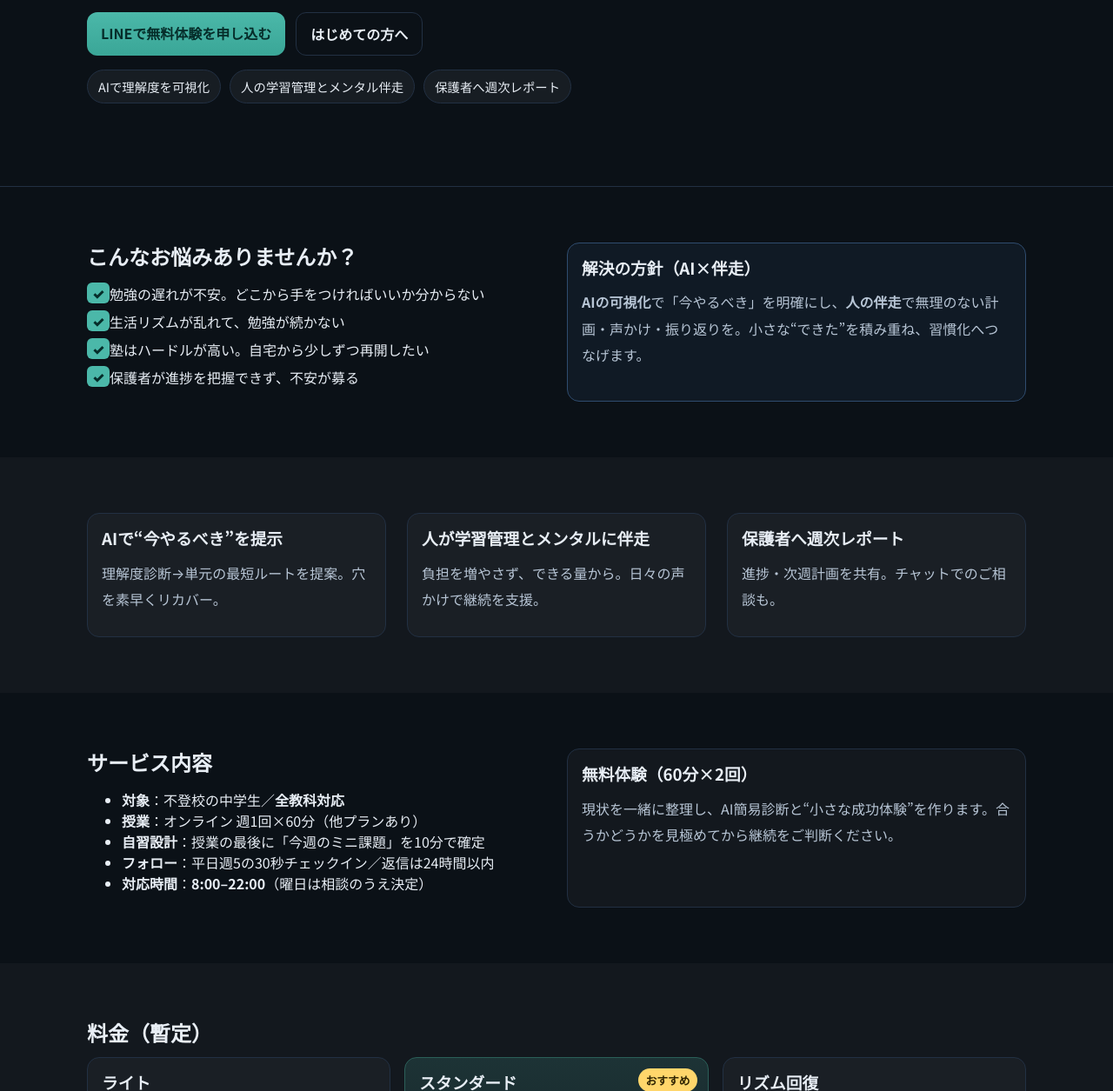
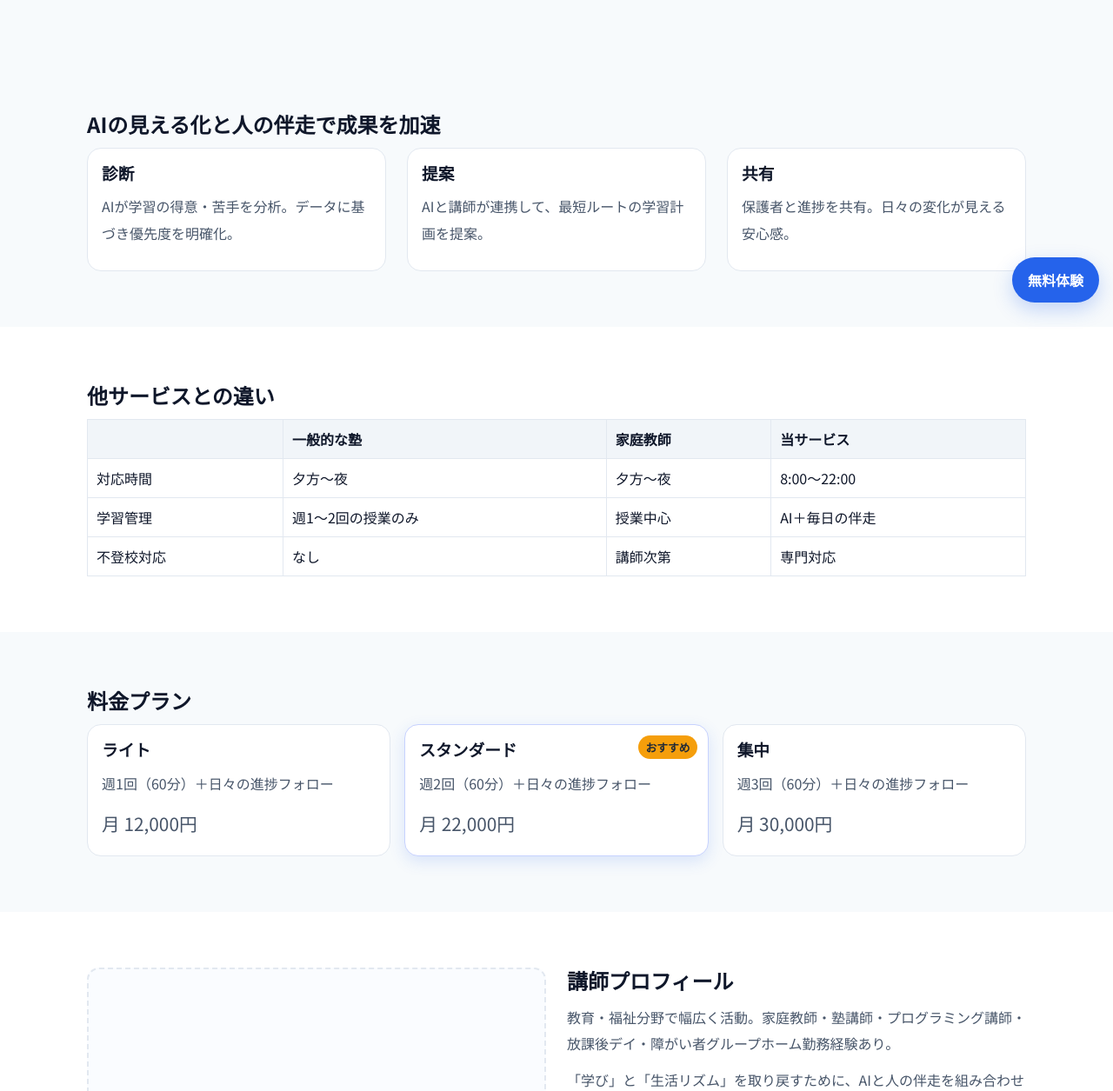
Before and after one commit to kaokoa21/-ai-tutor-lp, a plain HTML site: page index.html in a window 1280 px wide. Shown: the part 436-1691 px from the top of the page at 87% size. Drawn offline with Linux system fonts and the light colour scheme.

Commit message:
index.html を更新

```diff
--- a/index.html
+++ b/index.html
@@ -3,52 +3,96 @@
 <head>
 <meta charset="utf-8">
 <meta name="viewport" content="width=device-width, initial-scale=1">
-<meta name="color-scheme" content="light dark">
+<meta name="color-scheme" content="light">
 <title>AI×伴走｜不登校専門オンライン家庭教師｜無料体験（60分×2回）</title>
-<meta name="description" content="AIが分析、人が伴走。不登校の中学生専門オンライン家庭教師。全教科対応／無料体験（60分×2回）／対応時間 8:00–22:00。LINEから簡単に申し込めます。">
-<link rel="preconnect" href="https://fonts.googleapis.com"><link rel="preconnect" href="https://fonts.gstatic.com" crossorigin>
+<meta name="description" content="不登校の中学生専門オンライン家庭教師。AIが分析、人が伴走。全教科対応／無料体験（60分×2回）／対応時間 8:00–22:00。LINEから簡単申込。">
+<link rel="preconnect" href="https://fonts.googleapis.com">
+<link rel="preconnect" href="https://fonts.gstatic.com" crossorigin>
 <link href="https://fonts.googleapis.com/css2?family=Noto+Sans+JP:wght@400;600;700&display=swap" rel="stylesheet">
 <style>
-:root{--bg:#0c1116;--ink:#e8eef5;--sub:#b7c5d5;--line:#223043;--key:#4bb8a9;--key-ink:#062d2a;--acc:#6ba2ff;--accent:#ffd66b}
-*{box-sizing:border-box}html,body{margin:0;padding:0}
-body{font-family:'Noto Sans JP',system-ui,-apple-system,'Segoe UI',Roboto,'Helvetica Neue',Arial,'Hiragino Kaku Gothic ProN','Meiryo',sans-serif;background:#0b1117;color:var(--ink)}
-a{color:inherit}main{display:block}
+:root{
+  /* Theme A: Warm Light */
+  --bg:#F7FAFC;           /* base */
+  --panel:#FFFFFF;
+  --ink:#0F172A;          /* text */
+  --sub:#475569;          /* secondary text */
+  --line:#E2E8F0;         /* border */
+  --key:#2563EB;          /* primary button */
+  --key-ink:#FFFFFF;      /* primary text */
+  --acc:#F59E0B;          /* accent */
+  --muted:#94A3B8;        /* muted */
+}
+*{box-sizing:border-box}
+html,body{margin:0;padding:0}
+body{
+  font-family:'Noto Sans JP',system-ui,-apple-system,'Segoe UI',Roboto,'Helvetica Neue',Arial,'Hiragino Kaku Gothic ProN','Meiryo',sans-serif;
+  color:var(--ink); background:var(--bg);
+}
+a{color:inherit}
+img{max-width:100%; display:block}
 .container{width:min(1080px,92%);margin:0 auto}
-.section{padding:64px 0}.section.alt{background:rgba(255,255,255,.03)}
-h1,h2,h3{line-height:1.3;margin:0 0 12px}p{line-height:1.9;margin:0 0 12px;color:var(--sub)}small{color:var(--sub)}
-.header{position:sticky;top:0;z-index:9;background:rgba(12,17,22,.7);backdrop-filter:blur(10px);border-bottom:1px solid var(--line)}
+.section{padding:64px 0}
+.section.alt{background:var(--panel)}
+h1,h2,h3{line-height:1.25;margin:0 0 12px}
+p{line-height:1.9;margin:0 0 12px;color:var(--sub)}
+small{color:var(--muted)}
+hr{border:none;border-top:1px solid var(--line);margin:24px 0}
+/* Header */
+.header{position:sticky;top:0;z-index:10;background:rgba(255,255,255,.9);backdrop-filter:blur(8px);border-bottom:1px solid var(--line)}
 .header .inner{display:flex;align-items:center;justify-content:space-between;padding:12px 0}
-.brand{font-weight:700;text-decoration:none}.nav a{margin-left:14px;text-decoration:none;opacity:.9}
+.brand{font-weight:800;text-decoration:none;color:var(--ink)}
+.nav a{margin-left:16px;text-decoration:none;color:var(--ink);opacity:.8}
 .btn{display:inline-block;padding:12px 16px;border-radius:12px;border:1px solid var(--line);text-decoration:none;font-weight:700}
-.btn.primary{background:linear-gradient(180deg,var(--key),#3aa697);border:none;color:var(--key-ink)}.btn.ghost{background:transparent}.btn.big{padding:16px 20px;border-radius:14px;font-size:1.05rem}
-
-/* --- Hero & mobile hotfix --- */
-.hero{min-height:72vh;padding:120px 0 48px;border-bottom:1px solid var(--line);
-  display:flex;align-items:center;background:
-  radial-gradient(1200px 500px at 80% -10%, rgba(75,184,169,.25), transparent 60%),
-  radial-gradient(1000px 400px at -10% 0%, rgba(107,162,255,.18), transparent 60%)}
-.hero h1{font-size:clamp(26px,4.1vw,42px)}
-.underline{background:linear-gradient(90deg,var(--key),var(--acc));padding:.05em .25em;border-radius:.25rem;color:#081316}
-.lead{font-size:1.12rem}.cta{display:flex;gap:12px;margin:14px 0 4px}
-.badges{display:flex;gap:10px;flex-wrap:wrap;list-style:none;padding:0}
-.badges li{border:1px solid var(--line);background:rgba(255,255,255,.05);padding:8px 12px;border-radius:999px;font-size:.9rem}
-.grid-2{display:grid;grid-template-columns:1fr 1fr;gap:24px}.grid-3{display:grid;grid-template-columns:repeat(3,1fr);gap:24px}
-.card{background:rgba(255,255,255,.03);border:1px solid var(--line);border-radius:14px;padding:16px}.note{background:rgba(107,162,255,.06);border-color:#2f4c6f}
-.check{list-style:none;padding-left:0}.check li{position:relative;padding-left:26px;margin:8px 0;color:var(--ink)}
-.check li::before{content:'✓';position:absolute;left:0;top:-1px;background:var(--key);color:var(--key-ink);border-radius:6px;padding:0 6px;font-weight:900}
+.btn.primary{background:var(--key);color:var(--key-ink);border-color:transparent}
+.btn.ghost{background:#EEF2FF;color:#1E3A8A;border-color:#C7D2FE}
+.btn.big{padding:16px 20px;border-radius:14px;font-size:1.05rem}
+/* Hero */
+.hero{padding:80px 0 64px;background:radial-gradient(800px 300px at 10% 0%, #E0F2FE 0%, transparent 60%),radial-gradient(900px 420px at 100% 10%, #FEF3C7 0%, transparent 60%)}
+.hero h1{font-size:clamp(28px,4.4vw,44px)}
+.lead{font-size:1.12rem}
+.cta{display:flex;gap:12px;margin:16px 0 4px;flex-wrap:wrap}
+.badges{display:flex;gap:10px;flex-wrap:wrap;list-style:none;padding:0;margin:12px 0 0}
+.badges li{background:#EEF2FF;border:1px solid #E0E7FF;padding:8px 12px;border-radius:999px;font-size:.9rem;color:#1E3A8A}
+/* Grids & Cards */
+.grid-2{display:grid;grid-template-columns:1fr 1fr;gap:24px}
+.grid-3{display:grid;grid-template-columns:repeat(3,1fr);gap:24px}
+.card{background:var(--panel);border:1px solid var(--line);border-radius:16px;padding:16px}
+.card.note{border-color:#FDE68A;background:#FFFBEB}
+/* Check list */
+.check{list-style:none;padding-left:0}
+.check li{position:relative;padding-left:28px;margin:8px 0;color:var(--ink)}
+.check li::before{content:'✓';position:absolute;left:0;top:-1px;background:var(--key);color:#fff;border-radius:6px;padding:0 6px;font-weight:900}
+/* Steps */
+.steps{display:grid;grid-template-columns:repeat(3,1fr);gap:12px;counter-reset:step}
+.steps li{list-style:none;border:1px dashed var(--line);border-radius:12px;padding:14px;background:var(--panel)}
+.steps li::before{counter-increment:step;content:counter(step);display:inline-grid;place-items:center;width:28px;height:28px;border-radius:999px;background:var(--acc);color:#1F2937;font-weight:800;margin-right:8px}
+/* Plans */
 .plans{display:grid;grid-template-columns:repeat(3,1fr);gap:16px}
-.plan{border:1px solid var(--line);border-radius:14px;padding:16px;background:rgba(255,255,255,.03);position:relative}
-.plan.featured{background:linear-gradient(180deg, rgba(75,184,169,.17), rgba(75,184,169,.05));border-color:#2b5f58}
-.plan .badge{position:absolute;right:12px;top:12px;background:var(--accent);color:#2d2200;font-weight:800;padding:4px 8px;border-radius:999px;font-size:.8rem}
-.price{font-size:1.3rem;margin:8px 0 0}.meta{font-size:.95rem;color:var(--sub)}
-.steps{display:grid;grid-template-columns:repeat(3,1fr);gap:12px;counter-reset:step}
-.steps li{list-style:none;border:1px dashed var(--line);border-radius:12px;padding:14px;background:rgba(255,255,255,.02)}
-.steps li::before{counter-increment:step;content:counter(step);display:inline-grid;place-items:center;width:28px;height:28px;border-radius:999px;background:var(--acc);color:#061022;font-weight:800;margin-right:8px}
+.plan{border:1px solid var(--line);border-radius:16px;padding:16px;background:var(--panel);position:relative}
+.plan.featured{box-shadow:0 6px 18px rgba(37,99,235,.15);border-color:#C7D2FE}
+.plan .badge{position:absolute;right:12px;top:12px;background:#F59E0B;color:#1F2937;font-weight:800;padding:4px 8px;border-radius:999px;font-size:.8rem}
+.price{font-size:1.3rem;margin:8px 0 0}
+.meta{font-size:.95rem;color:var(--sub)}
+/* Profile */
 .profile{display:grid;grid-template-columns:1fr 1fr;gap:24px}
-.placeholder{aspect-ratio:1/1;border:2px dashed var(--line);border-radius:14px;display:grid;place-items:center;color:var(--sub)}
-.faq details{background:rgba(255,255,255,.03);border:1px solid var(--line);border-radius:12px;padding:12px;margin:8px 0}
-.contact{text-align:center}.footer{border-top:1px solid var(--line);padding:18px 0;background:rgba(255,255,255,.02)}
-@media (max-width:900px){.grid-2,.grid-3,.plans,.steps,.profile{grid-template-columns:1fr}.nav a:not(.btn){display:none}}
+.placeholder{aspect-ratio:1/1;border:2px dashed var(--line);border-radius:14px;display:grid;place-items:center;color:var(--muted);background:#fafcff}
+/* Comparison */
+.compare{width:100%;border-collapse:collapse}
+.compare th,.compare td{border:1px solid var(--line);padding:10px;text-align:left}
+.compare th{background:#F1F5F9}
+/* Floating CTA */
+.fab{
+  position:fixed;right:16px;bottom:16px;z-index:12;
+  background:var(--key);color:var(--key-ink);border:none;border-radius:999px;
+  padding:14px 18px;font-weight:800;text-decoration:none;box-shadow:0 8px 22px rgba(37,99,235,.25)
+}
+/* Footer */
+.footer{border-top:1px solid var(--line);padding:18px 0;background:#fff}
+/* Responsive */
+@media (max-width:900px){
+  .grid-2,.grid-3,.plans,.steps,.profile{grid-template-columns:1fr}
+  .nav a:not(.btn){display:none}
+}
 </style>
 </head>
 <body>
@@ -56,132 +100,144 @@ h1,h2,h3{line-height:1.3;margin:0 0 12px}p{line-height:1.9;margin:0 0 12px;color
   <div class="container inner">
     <a class="brand" href="#top">AI×伴走 家庭教師</a>
     <nav class="nav">
-      <a href="#pricing">料金</a><a href="#flow">流れ</a><a href="#faq">FAQ</a>
-      <a class="btn small" href="#contact">無料体験</a>
+      <a href="#ai">AIの見える化</a>
+      <a href="#pricing">料金</a>
+      <a href="#faq">FAQ</a>
+      <a class="btn" href="#contact">無料体験</a>
     </nav>
   </div>
 </header>
-
-<main id="top">
-  <section class="hero">
+<main>
+<section class="hero" id="top">
   <div class="container">
-      <h1>AIが分析、<span class="underline">人が伴走。</span><br>不登校の中学生が“学び”と“リズム”を取り戻すオンライン家庭教師</h1>
-      <p class="lead">全教科対応／対応時間 <strong>8:00–22:00</strong>（曜日は相談のうえ決定）。まずは <strong>無料体験（60分×2回）</strong>から。</p>
+    <h1>AIが分析、人が伴走。不登校の中学生が“学び”と“生活リズム”を取り戻す</h1>
+    <p class="lead">全教科対応／60分×2回 無料体験／対応時間 8:00–22:00</p>
     <div class="cta">
-        <a class="btn primary" href="https://line.me/R/ti/p/%40YOUR_ID" target="_blank" rel="noopener">LINEで無料体験を申し込む</a>
-        <a class="btn ghost" href="#how">はじめての方へ</a>
+      <a href="https://line.me/ti/p/YOUR_ID" class="btn primary big">LINEで無料体験を申し込む</a>
     </div>
-      <ul class="badges"><li>AIで理解度を可視化</li><li>人の学習管理とメンタル伴走</li><li>保護者へ週次レポート</li></ul>
+    <ul class="badges">
+      <li>全教科対応</li>
+      <li>AI学習分析</li>
+      <li>保護者との連携</li>
+    </ul>
   </div>
 </section>
 
-  <section class="section">
-    <div class="container grid-2">
-      <div>
-        <h2>こんなお悩みありませんか？</h2>
-        <ul class="check">
-          <li>勉強の遅れが不安。どこから手をつければいいか分からない</li>
-          <li>生活リズムが乱れて、勉強が続かない</li>
-          <li>塾はハードルが高い。自宅から少しずつ再開したい</li>
-          <li>保護者が進捗を把握できず、不安が募る</li>
-        </ul>
+<section id="ai" class="section">
+  <div class="container">
+    <h2>AIの見える化と人の伴走で成果を加速</h2>
+    <div class="grid-3">
+      <div class="card">
+        <h3>診断</h3>
+        <p>AIが学習の得意・苦手を分析。データに基づき優先度を明確化。</p>
       </div>
-      <div class="card note">
-        <h3>解決の方針（AI×伴走）</h3>
-        <p><strong>AIの可視化</strong>で「今やるべき」を明確にし、<strong>人の伴走</strong>で無理のない計画・声かけ・振り返りを。小さな“できた”を積み重ね、習慣化へつなげます。</p>
+      <div class="card">
+        <h3>提案</h3>
+        <p>AIと講師が連携して、最短ルートの学習計画を提案。</p>
+      </div>
+      <div class="card">
+        <h3>共有</h3>
+        <p>保護者と進捗を共有。日々の変化が見える安心感。</p>
+      </div>
     </div>
   </div>
 </section>
 
 <section class="section alt">
-    <div class="container grid-3">
-      <div class="card"><h3>AIで“今やるべき”を提示</h3><p>理解度診断→単元の最短ルートを提案。穴を素早くリカバー。</p></div>
-      <div class="card"><h3>人が学習管理とメンタルに伴走</h3><p>負担を増やさず、できる量から。日々の声かけで継続を支援。</p></div>
-      <div class="card"><h3>保護者へ週次レポート</h3><p>進捗・次週計画を共有。チャットでのご相談も。</p></div>
+  <div class="container">
+    <h2>他サービスとの違い</h2>
+    <table class="compare">
+      <tr>
+        <th></th>
+        <th>一般的な塾</th>
+        <th>家庭教師</th>
+        <th>当サービス</th>
+      </tr>
+      <tr>
+        <td>対応時間</td>
+        <td>夕方〜夜</td>
+        <td>夕方〜夜</td>
+        <td>8:00〜22:00</td>
+      </tr>
+      <tr>
+        <td>学習管理</td>
+        <td>週1〜2回の授業のみ</td>
+        <td>授業中心</td>
+        <td>AI＋毎日の伴走</td>
+      </tr>
+      <tr>
+        <td>不登校対応</td>
+        <td>なし</td>
+        <td>講師次第</td>
+        <td>専門対応</td>
+      </tr>
+    </table>
   </div>
 </section>
 
-  <section class="section" id="service">
-    <div class="container grid-2">
-      <div>
-        <h2>サービス内容</h2>
-        <ul>
-          <li><strong>対象</strong>：不登校の中学生／<strong>全教科対応</strong></li>
-          <li><strong>授業</strong>：オンライン 週1回×60分（他プランあり）</li>
-          <li><strong>自習設計</strong>：授業の最後に「今週のミニ課題」を10分で確定</li>
-          <li><strong>フォロー</strong>：平日週5の30秒チェックイン／返信は24時間以内</li>
-          <li><strong>対応時間</strong>：<strong>8:00–22:00</strong>（曜日は相談のうえ決定）</li>
-        </ul>
+<section id="pricing" class="section">
+  <div class="container">
+    <h2>料金プラン</h2>
+    <div class="plans">
+      <div class="plan">
+        <h3>ライト</h3>
+        <p>週1回（60分）＋日々の進捗フォロー</p>
+        <p class="price">月 12,000円</p>
       </div>
-      <div class="card">
-        <h3>無料体験（60分×2回）</h3>
-        <p>現状を一緒に整理し、AI簡易診断と“小さな成功体験”を作ります。合うかどうかを見極めてから継続をご判断ください。</p>
+      <div class="plan featured">
+        <div class="badge">おすすめ</div>
+        <h3>スタンダード</h3>
+        <p>週2回（60分）＋日々の進捗フォロー</p>
+        <p class="price">月 22,000円</p>
+      </div>
+      <div class="plan">
+        <h3>集中</h3>
+        <p>週3回（60分）＋日々の進捗フォロー</p>
+        <p class="price">月 30,000円</p>
+      </div>
     </div>
   </div>
 </section>
 
-  <section class="section alt" id="pricing">
-    <div class="container">
-      <h2>料金（暫定）</h2>
-      <div class="plans">
-        <div class="plan"><h3>ライト</h3><p class="price"><strong>18,000円</strong><span>/月</span></p><p class="meta">週1×60分（月4回）@4,500/回</p><ul><li>AI分析＋学習計画</li><li>週1レポート</li></ul></div>
-        <div class="plan featured"><div class="badge">おすすめ</div><h3>スタンダード</h3><p class="price"><strong>24,000円</strong><span>/月</span></p><p class="meta">週1×60分＋日次フォロー（週5）</p><ul><li>AI分析＋学習計画</li><li>週1レポート</li><li>日次チェックイン</li></ul></div>
-        <div class="plan"><h3>リズム回復</h3><p class="price"><strong>24,000円</strong><span>/月</span></p><p class="meta">30分×2/週（月8回）短時間で習慣化</p><ul><li>短時間×高頻度で再起動</li><li>週1レポート</li></ul></div>
+<section id="profile" class="section alt">
+  <div class="container profile">
+    <div class="placeholder">写真</div>
+    <div>
+      <h2>講師プロフィール</h2>
+      <p>教育・福祉分野で幅広く活動。家庭教師・塾講師・プログラミング講師・放課後デイ・障がい者グループホーム勤務経験あり。</p>
+      <p>「学び」と「生活リズム」を取り戻すために、AIと人の伴走を組み合わせたサポートを提供。</p>
     </div>
-      <p class="meta">※価格は叩き台です。ご要望に合わせて調整可能です。</p>
   </div>
 </section>
 
-  <section class="section" id="flow">
+<section id="faq" class="section">
   <div class="container">
-      <h2 id="how">はじめかた（最短3日）</h2>
-      <ol class="steps">
-        <li><strong>LINEで無料体験を申込</strong>（友だち追加→学年・希望時間帯を送信）</li>
-        <li><strong>体験2回</strong>（AI簡易診断＋小さな成功体験）</li>
-        <li><strong>プラン決定</strong>（曜日確定／必要に応じて振替）</li>
-      </ol>
+    <h2>よくある質問</h2>
+    <div class="card">
+      <h3>振替はできますか？</h3>
+      <p>前日までのご連絡で月2回まで無料振替可能。当日体調不良は柔軟対応。</p>
+    </div>
+    <div class="card">
+      <h3>返金はできますか？</h3>
+      <p>初月は日割り返金対応。それ以降は残回数に応じて返金。</p>
+    </div>
   </div>
 </section>
 
-  <section class="section alt" id="profile">
-    <div class="container profile">
-      <div><h2>プロフィール</h2><p>教育・福祉の現場で活動（塾講師／プログラミング講師／放課後等デイ／障がい者グループホーム等）。「否定しない・急かさない」を土台に、<strong>“できた”を積める設計</strong>が得意です。</p></div>
-      <div class="placeholder">写真をここに差し込み（後日）</div>
-    </div>
-  </section>
-
-  <section class="section" id="voice">
-    <div class="container"><h2>保護者の声（匿名）</h2><div class="card"><p>「とても分かりやすい授業でした。終わった後、もう1回お願いしました。」</p><small>※個人が特定されない形で掲載しています。</small></div></div>
-  </section>
-
-  <section class="section alt faq" id="faq">
+<section id="contact" class="section alt">
   <div class="container">
-      <h2>よくある質問</h2>
-      <details><summary>カメラOFFでも大丈夫？</summary><p>ご希望に合わせて柔軟に対応します。負担の少ない形から始めましょう。</p></details>
-      <details><summary>勉強の遅れはどこまでリカバーできますか？</summary><p>AIで穴を特定→単元の最短ルートでリカバー。進路相談も可能です。</p></details>
-      <details><summary>振替はできますか？</summary><p>前日までのご連絡で<strong>月1回まで無料振替</strong>。当日の体調不良は可能な限り振替します。</p></details>
-      <details><summary>返金はありますか？</summary><p>月内の<strong>未消化分は返金</strong>（決済手数料＋事務手数料5%を控除）。体験は無料・無条件で終了可能です。</p></details>
-      <details><summary>いつから始められますか？</summary><p><strong>8:00–22:00</strong>の範囲で相談のうえ確定します。空き枠はLINEでご案内します。</p></details>
-    </div>
-  </section>
-
-  <section class="section contact" id="contact">
-    <div class="container">
-      <h2>無料体験の申し込み</h2>
-      <p>まずはLINEから「学年・ご希望時間帯（例：平日午前／夕方）」を送ってください。24時間以内にご返信します。</p>
-      <p><a class="btn primary big" href="https://line.me/R/ti/p/%40YOUR_ID" target="_blank" rel="noopener">LINEで無料体験を申し込む</a></p>
-      <p class="meta">LINEが使えない場合：<a href="mailto:example@example.com">example@example.com</a> へご連絡ください。</p>
+    <h2>無料体験（60分×2回）お申し込み</h2>
+    <p>LINEから簡単にお申し込みいただけます。</p>
+    <a href="https://line.me/ti/p/YOUR_ID" class="btn primary big">LINEで申し込む</a>
   </div>
 </section>
 </main>
 
+<a href="https://line.me/ti/p/YOUR_ID" class="fab">無料体験</a>
+
 <footer class="footer">
-  <div class="container" style="display:flex;align-items:center;justify-content:space-between;gap:12px;flex-wrap:wrap">
+  <div class="container">
     <small>© 2025 AI×伴走 家庭教師</small>
-    <nav style="display:flex;gap:12px">
-      <a href="#" aria-disabled="true">プライバシーポリシー（後日）</a>
-      <a href="#" aria-disabled="true">特定商取引法に基づく表記（後日）</a>
-    </nav>
   </div>
 </footer>
 </body>
```
Lines whose indentation alone changed are shown as unchanged.
